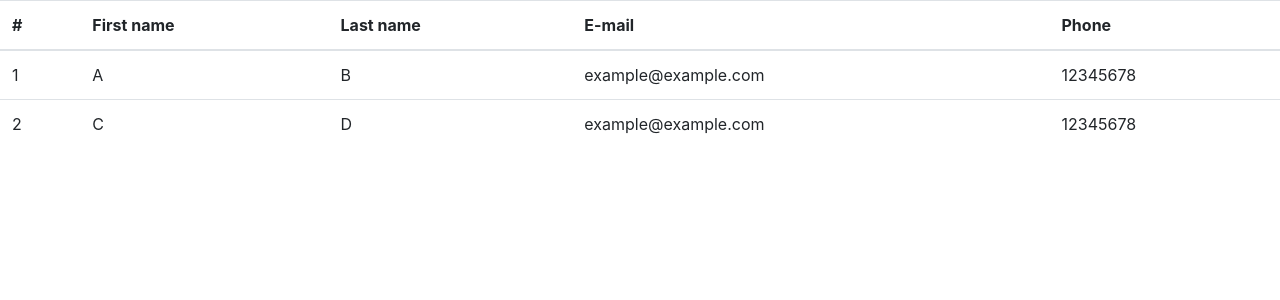
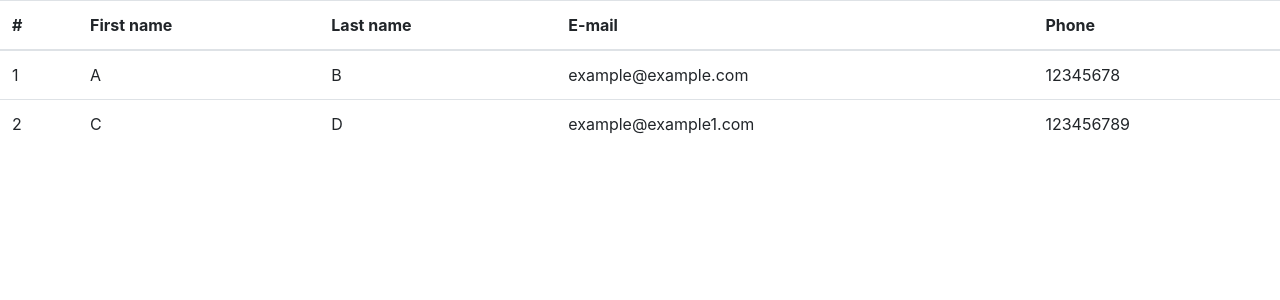
Before and after one commit to a413x/reactTable, a React (Create React App) app: page / in a window 1280 px wide. Shown: the top 300 px of the page. Built offline with nearby package versions, Linux system fonts and the light colour scheme.

Commit message:
Make table sortable

```diff
--- a/src/App.js
+++ b/src/App.js
@@ -1,7 +1,9 @@
+import {useState} from 'react'
 import {Table} from './components/Table.js'
+import {sortData} from './utils/utils.js'
 import './styles/App.css';
 
-const data = [
+const mock_data = [
   {
     id : 1,
     firstName : 'A',
@@ -13,15 +15,22 @@ const data = [
     id : 2,
     firstName : 'C',
     lastName: 'D',
-    email: 'example@example.com',
-    phone: '12345678'
+    email: 'example@example1.com',
+    phone: '123456789'
   }
 ]
 
 const App = () => {
+  const [data, setData] = useState(mock_data)
+
+  const sortCallback = (colObj, order) => {
+    const sortedData = sortData(data, colObj.name, order)
+    setData(sortedData)
+  }
+
   return (
     <div className="app">
-      <Table data = {data} />
+      <Table data = {data} sortCallback = {sortCallback}/>
     </div>
   );
 }
--- a/src/components/Table.js
+++ b/src/components/Table.js
@@ -1,10 +1,10 @@
 import {TableHead, tableColumns} from './TableHead.js'
 
-export const Table = ({data}) => {
+export const Table = ({data, sortCallback}) => {
   return (
     <div className = 'table-container'>
       <table className = 'table table-hover'>
-        <TableHead />
+        <TableHead sortCallback = {sortCallback} />
         <tbody>
           {data.map((dataObj,ind) =>
             <tr key = {'tr-' + ind}>
--- a/src/components/TableHead.js
+++ b/src/components/TableHead.js
@@ -1,3 +1,6 @@
+import {useState} from 'react'
+import '../styles/TableHead.css'
+
 export const tableColumns = [
   {name: 'id', title: '#'},
   {name: 'firstName', title: 'First name'},
@@ -6,12 +9,31 @@ export const tableColumns = [
   {name: 'phone', title: 'Phone'},
 ]
 
-export const TableHead = () => {
+export const TableHead = ({sortCallback}) => {
+  const [activeCol, setActiveCol] = useState({name: '', order: 'asc'})
+
+  const onClick = (colObj) => {
+    let order = activeCol.order
+    if(activeCol.name === colObj.name){
+      order = order === 'asc' ? 'desc' : 'asc'
+    }else{
+      order = 'asc'
+    }
+    setActiveCol({name: colObj.name, order: order})
+    sortCallback(colObj, order)
+  }
+
   return (
     <thead>
       <tr>
         {tableColumns.map((colObj, ind) =>
-          <th key = {'th-' + ind}>
+          <th
+            key = {'th-' + ind}
+            onClick = {() => onClick(colObj)}
+            className = {
+              activeCol.name === colObj.name ? activeCol.order : ''
+            }
+          >
             {colObj.title}
           </th>
         )}
--- a/src/styles/TableHead.css
+++ b/src/styles/TableHead.css
@@ -0,0 +1,17 @@
+th{
+  position: relative;
+  cursor: pointer;
+  user-select: none;
+}
+.asc:after,.desc:after{
+  content: '';
+  position: absolute;
+  top: 20px;
+  right: 0;
+  border-width: 5px 5px 0;
+  border-style: solid;
+  border-color: #33a transparent;
+}
+.desc:after{
+  border-width: 0 5px 5px;
+}
--- /dev/null
+++ b/src/utils/utils.js
@@ -0,0 +1,10 @@
+export const sortData = (data, colName, order) => {
+  const sign = order === 'asc' ? 1 : -1
+  const sortedData = [...data]
+  sortedData.sort((a, b) => {
+    let val1 = a[colName]
+    let val2 = b[colName]
+    return val1 > val2 ? sign : -sign
+  })
+  return sortedData
+}
```
